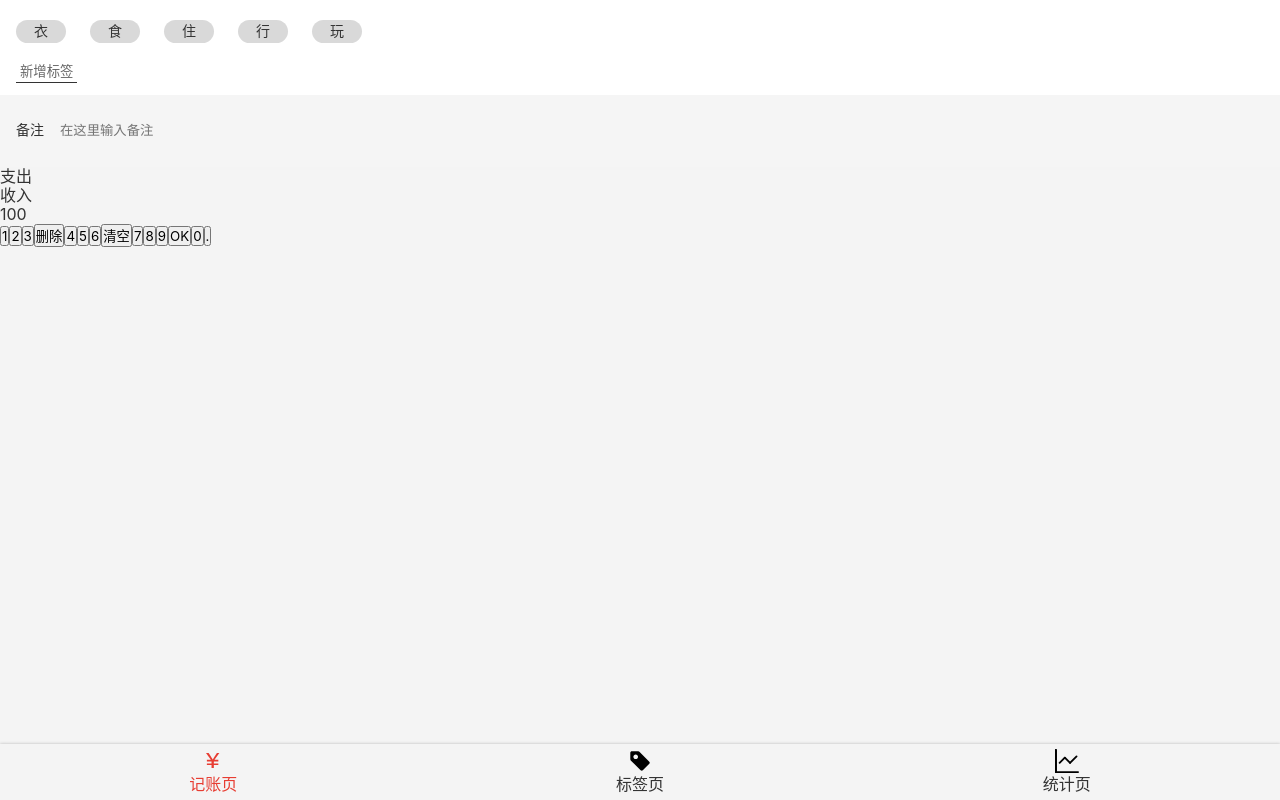
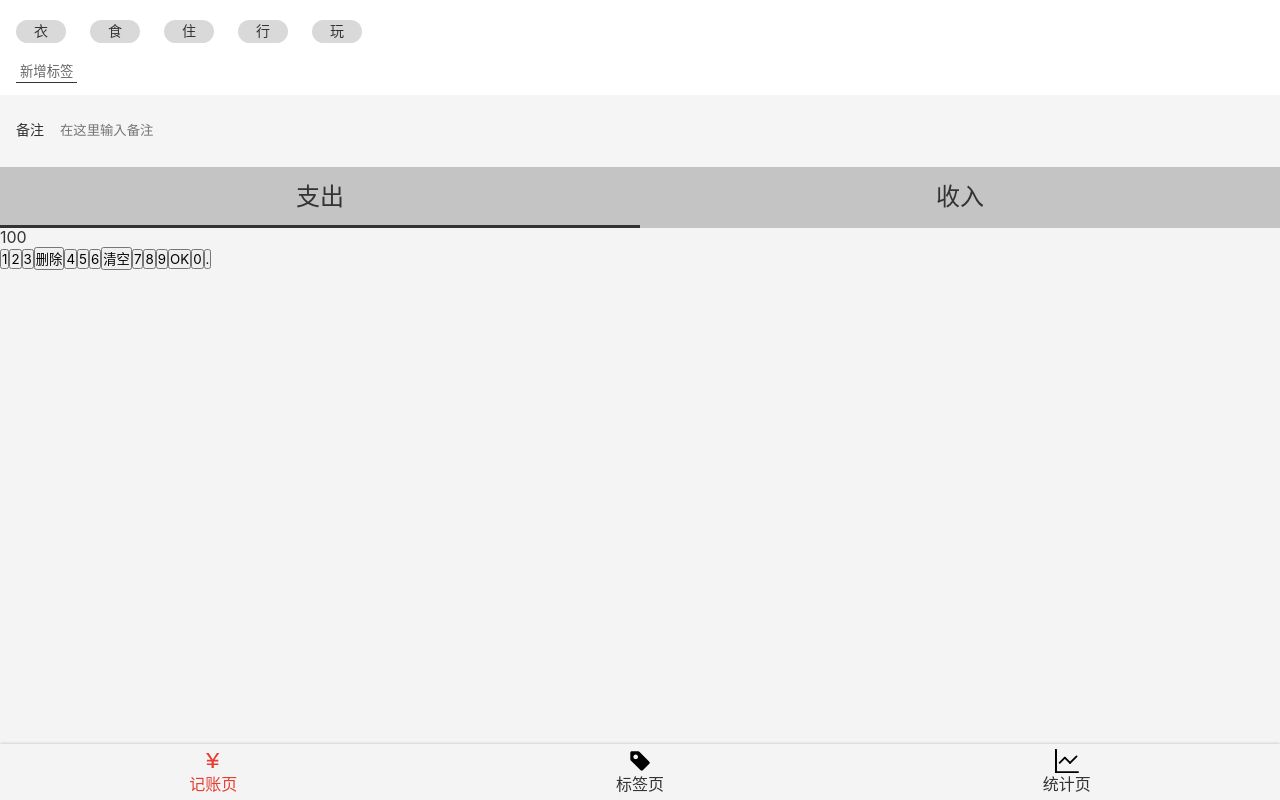
Before and after one commit to wbs99/React-Money, a React app: page /#/money in a window 1280 px wide. Built offline with nearby package versions, Linux system fonts and the light colour scheme.

Commit message:
完成支出和收入模块

```diff
--- a/src/views/Money.tsx
+++ b/src/views/Money.tsx
@@ -16,7 +16,7 @@
       margin: 8px 12px;
     }
   }
-  >button{
+  > button {
     background: none;
     border: none;
     padding: 2px 4px;
@@ -29,14 +29,14 @@
   background: #f5f5f5;
   padding: 0 16px;
   font-size: 14px;
-  >label{
+  > label {
     display: flex;
     align-items: center;
-    >span{
+    > span {
       margin-right: 16px;
       white-space: nowrap;
     }
-    >input{
+    > input {
       display: block;
       width: 100%;
       height: 72px;
@@ -45,7 +45,29 @@
     }
   }
 `;
-const CategorySection = styled.section``;
+const CategorySection = styled.section`
+  font-size: 24px;
+  > ul {
+    display: flex;
+    background-color: #c4c4c4;
+    > li {
+      width: 50%;
+      text-align: center;
+      padding: 16px 0;
+      position: relative;
+      &.selected::after{
+        content: '';
+        display: block;
+        height: 3px;
+        background: #333;
+        position: absolute;
+        bottom: 0;
+        width: 100%;
+        left: 0;
+      }
+    }
+  }
+`;
 const NumberPadSection = styled.section``;
 
 function Money() {
@@ -64,13 +86,13 @@
       <NotesSection>
         <label>
           <span>备注</span>
-          <input type="text" placeholder='在这里输入备注'/>
+          <input type="text" placeholder="在这里输入备注" />
         </label>
       </NotesSection>
       <CategorySection>
         <ul>
-          <li>支出</li>
-          <li>收入</li>
+          <li className='selected'>支出</li>
+          <li >收入</li>
         </ul>
       </CategorySection>
       <NumberPadSection>
```
